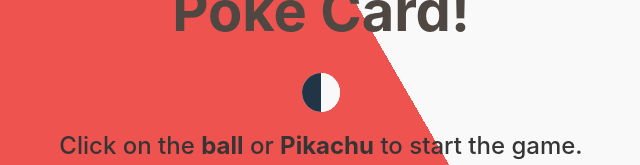
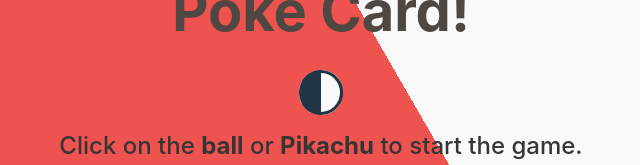
Before and after one commit to angelr1076/MemoryCard, a React (Vite) app: page / in a window 1280 px wide. Shown: the part 457-622 px from the top of the page, without its empty margins (319-959 px from the left). Built offline with nearby package versions, Linux system fonts and the light colour scheme.

Commit message:
Added border to pokemon LandingPage button

```diff
--- a/src/assets/components/LandingPage.jsx
+++ b/src/assets/components/LandingPage.jsx
@@ -14,7 +14,10 @@ function LandingPage() {
 
       <h1 className='title'>Poké Card!</h1>
       <div className='getStarted'>
-        <Link to='/game' className='play btn'></Link>
+        <Link
+          to='/game'
+          className='play btn'
+          style={{ border: '3px solid #213547' }}></Link>
         <div className='instruction'>
           <span style={{ marginTop: '2em' }}>
             Click on the <strong>ball</strong> or <strong>Pikachu</strong> to
--- a/src/assets/styles/style.css
+++ b/src/assets/styles/style.css
@@ -218,7 +218,7 @@ h1 {
 }
 
 .card:hover {
-  filter: drop-shadow(0 0 2em var(--poke-brown));
+  filter: drop-shadow(0 0 2em var(--purplish-hover));
   cursor: pointer;
 }
 
```
